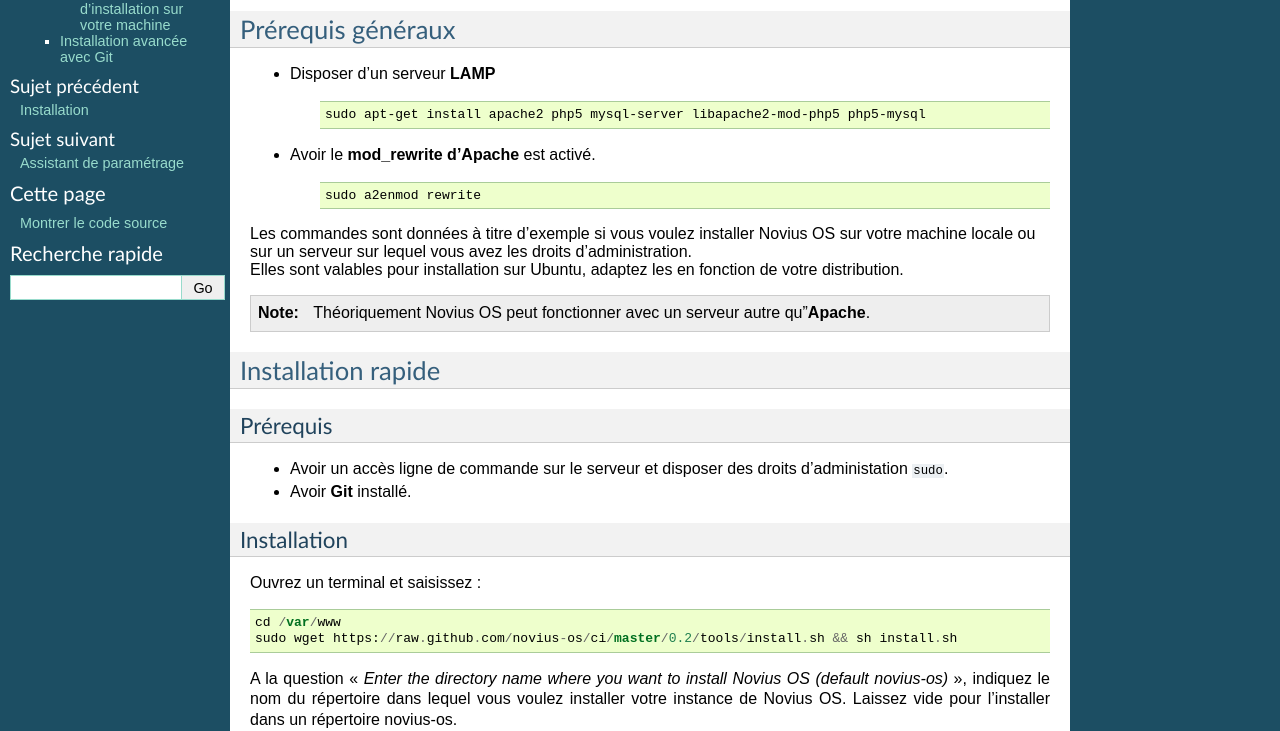
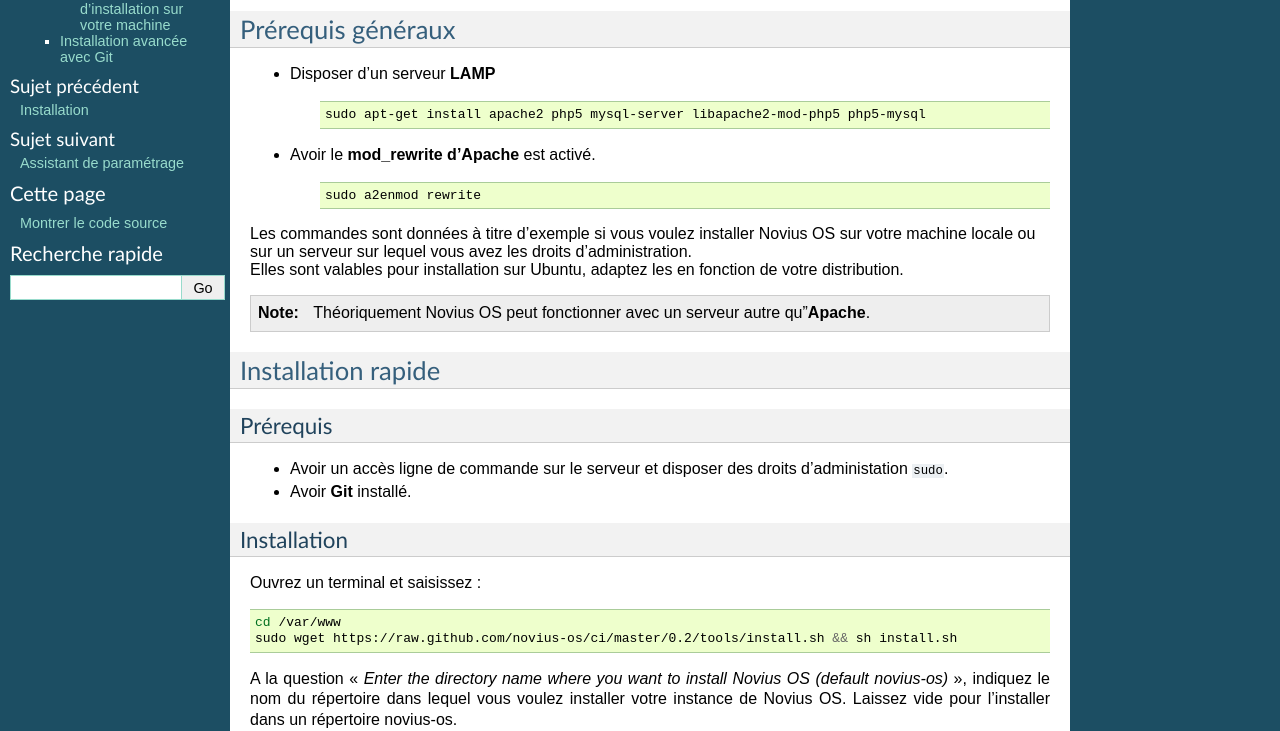
Before and after one commit to vrcAlbert/documentation-api, a Sphinx documentation site: the page built from source/install/install.rst, in a window 1280 px wide and 1400 px high. Shown: the part 265-996 px from the top of the window. Built offline with Sphinx 7.4.7, drawn with Linux system fonts in a browser that asks for light colours; some of the changed text lies outside the part shown.

Commit message:
Update code block language

```diff
--- a/source/install/install.rst
+++ b/source/install/install.rst
@@ -8,12 +8,12 @@
 ******************
 
 * Disposer d'un serveur **LAMP**
-	.. code-block:: guess
+	.. code-block:: bash
 
 			sudo apt-get install apache2 php5 mysql-server libapache2-mod-php5 php5-mysql
 
 * Avoir le **mod_rewrite d’Apache** est activé.
-	.. code-block:: guess
+	.. code-block:: bash
 
 			sudo a2enmod rewrite
 
@@ -39,7 +39,7 @@
 
 Ouvrez un terminal et saisissez :
 
-.. code-block:: guess
+.. code-block:: bash
 
     cd /var/www
     sudo wget https://raw.github.com/novius-os/ci/master/0.2/tools/install.sh && sh install.sh
@@ -78,7 +78,7 @@
 
 Les commandes suivantes sont données à titre d'exemple si vous voulez installer Novius OS sur Ubuntu, adaptez les en fonction de votre distribution.
 
-.. code-block:: guess
+.. code-block:: bash
 
 	sudo nano /etc/apache2/sites-available/novius-os
 
@@ -89,7 +89,7 @@
 | Adaptez la ligne ``ServerName`` avec votre nom de domaine dans le cas d'une installation en production.
 | De même, remplacez ``/var/www/novius-os`` par le répertoire dans lequel vous avez installé Novius OS.
 
-.. code-block:: guess
+.. code-block:: apache
 
 	<VirtualHost *:80>
 		DocumentRoot /var/www/novius-os/public
@@ -104,13 +104,13 @@
 
 Activez votre nouveau VirtualHost
 
-.. code-block:: guess
+.. code-block:: bash
 
 	sudo a2ensite novius-os
 
 Relancez ensuite Apache pour prendre en compte la nouvelle configuration.
 
-.. code-block:: guess
+.. code-block:: bash
 
 	sudo service apache2 reload
 
@@ -119,13 +119,13 @@
 
 Si vous installez Novius OS sur votre machine locale, la valeur du ``ServerName`` (``novius-os`` dans l'exemple ci-desssus) doit être ajoutée dans votre fichiers ``hosts``.
 
-.. code-block:: guess
+.. code-block:: bash
 
 	sudo nano /etc/hosts
 
 Ajouter la ligne suivante :
 
-.. code-block:: guess
+.. code-block:: bash
 
 	127.0.0.1   novius-os
 
@@ -134,7 +134,7 @@
 
 Pour cloner Novius OS :
 
-.. code-block:: guess
+.. code-block:: bash
 
 	git clone --recursive git://github.com/novius-os/novius-os.git
 
@@ -149,7 +149,7 @@
 | Pour changer la version que vous voulez utiliser après un clone, n'oubliez pas de mettre à jour les submodules !
 | Exemple qui utilise la dernière nightly de la branche dev :
 
-.. code-block:: guess
+.. code-block:: bash
 
 	cd /var/www/novius-os/
 	git checkout dev
```
